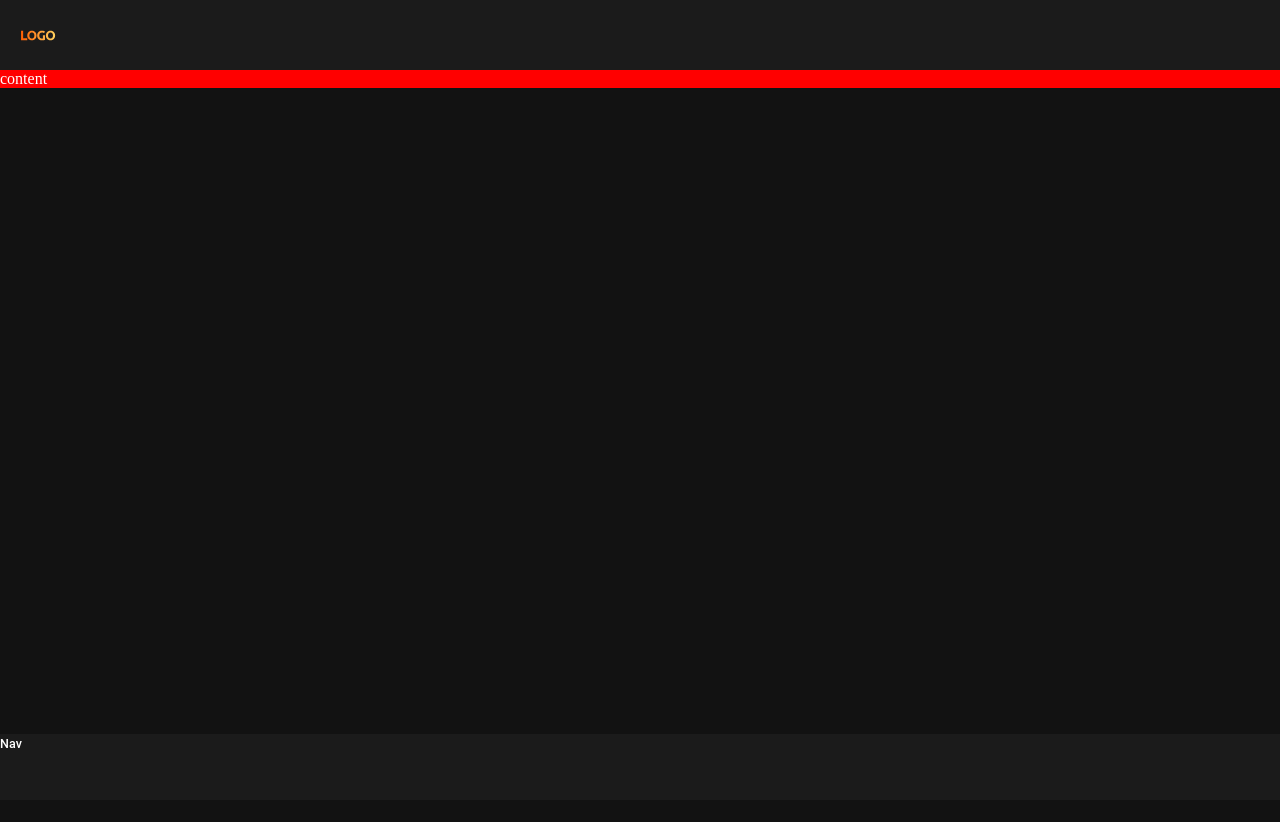
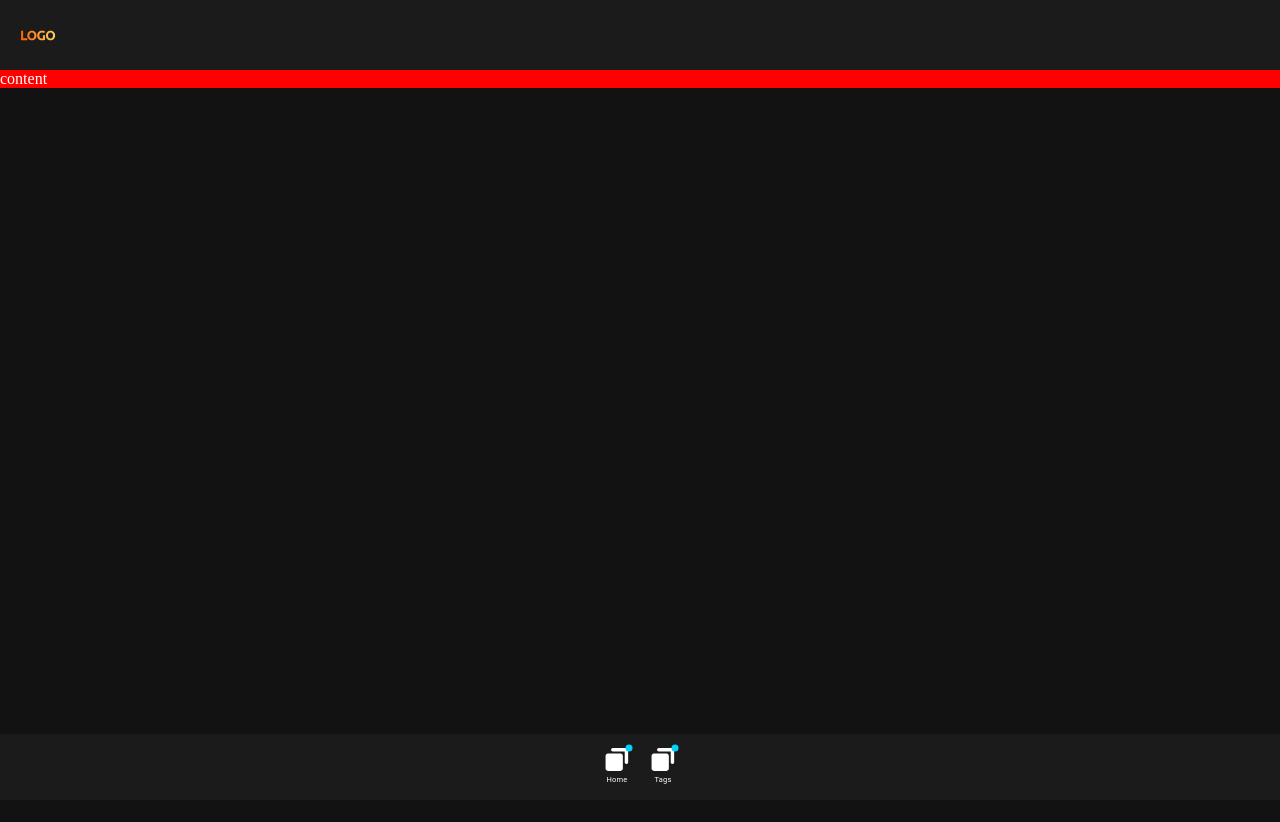
Before and after one commit to ravenwijaya/react-ts, a React app: page / in a window 1280 px wide. Shown: the top 822 px of the page. Built offline with nearby package versions, Linux system fonts and the light colour scheme.

Commit message:
add Icon and Hidden component

```diff
--- a/src/components/Layout/Header/index.tsx
+++ b/src/components/Layout/Header/index.tsx
@@ -1,8 +1,10 @@
-import { HeaderContainer, StyledLogo } from './styled.components'
+import Icon from '../../UI/Icon'
+import { ICON_NAMES } from '../../../constants/core'
+import { HeaderContainer } from './styled.components'
 
 const Header = () => (
   <HeaderContainer>
-    <StyledLogo />
+    <Icon name={ICON_NAMES.LOGO} />
   </HeaderContainer>
 )
 export default Header
--- a/src/components/Layout/Header/styled.components.ts
+++ b/src/components/Layout/Header/styled.components.ts
@@ -1,7 +1,7 @@
+import Box from '@mui/material/Box'
 import styled from 'styled-components'
-import { ReactComponent as Logo } from '../../../assets/svgs/logo.svg'
 
-export const HeaderContainer = styled.div`
+export const HeaderContainer = styled(Box)`
   display: flex;
   align-items: center;
   position: fixed;
@@ -12,8 +12,3 @@ export const HeaderContainer = styled.div`
   height: 70px;
   padding-left: 21px;
 `
-
-export const StyledLogo = styled(Logo)`
-  width: 35px;
-  height: 15px;
-`
--- a/src/components/Layout/Menu/index.tsx
+++ b/src/components/Layout/Menu/index.tsx
@@ -1,26 +1,32 @@
 import { useLocation, useNavigate } from 'react-router-dom'
-import Typography from '@mui/material/Typography'
-import { ROUTES } from '../../../constants/core'
+import Icon from '../../UI/Icon'
+import Hidden from '../../UI/Hidden'
+import { ICON_NAMES, ROUTES } from '../../../constants/core'
 import {
+  ButtonText,
+  HeaderContainer,
   ItemContainer,
   MenuButtonContainer,
   MenuContainer,
+  StyledBadge,
 } from './styled.components'
 
-interface MenuItemProps {
+export interface MenuItemProps {
   text: string
+  icon: string
   isActive: boolean
   onClick: () => void
 }
 
-const MenuItem = ({ text, isActive, onClick }: MenuItemProps) => (
+const MenuItem = ({ text, icon, isActive, onClick }: MenuItemProps) => (
   <MenuButtonContainer
     onClick={!isActive ? onClick : () => {}}
     isActive={isActive}
   >
-    <Typography variant="h6" component="h6" style={{ color: 'white' }}>
-      {text}
-    </Typography>
+    <StyledBadge badgeContent={''}>
+      <Icon name={icon} width={24} height={24} />
+    </StyledBadge>
+    <ButtonText variant="caption">{text}</ButtonText>
   </MenuButtonContainer>
 )
 
@@ -29,11 +35,24 @@ const Menu = () => {
   const navigate = useNavigate()
   return (
     <MenuContainer>
+      <Hidden only={['xsmall', 'small', 'medium', 'large']}>
+        <HeaderContainer>
+          <Icon name={ICON_NAMES.LOGO} />
+        </HeaderContainer>
+      </Hidden>
+
       <ItemContainer>
         <MenuItem
-          text="Nav"
+          text="Home"
           onClick={() => navigate(ROUTES.HOME)}
           isActive={ROUTES.HOME === pathname}
+          icon={ICON_NAMES.UNION}
+        />
+        <MenuItem
+          text="Tags"
+          onClick={() => navigate(ROUTES.HOME)}
+          isActive={ROUTES.HOME === pathname}
+          icon={ICON_NAMES.UNION}
         />
       </ItemContainer>
     </MenuContainer>
--- a/src/components/Layout/Menu/styled.components.ts
+++ b/src/components/Layout/Menu/styled.components.ts
@@ -1,4 +1,7 @@
 import styled from 'styled-components'
+import Box from '@mui/material/Box'
+import Typography from '@mui/material/Typography'
+import Badge from '@mui/material/Badge'
 import media from '../../../utils/media'
 
 interface MenuButtonContainerProps {
@@ -6,7 +9,7 @@ interface MenuButtonContainerProps {
   onClick: () => void
 }
 
-export const MenuContainer = styled.div`
+export const MenuContainer = styled(Box)`
   display: flex;
   position: fixed;
   bottom: 0px;
@@ -21,12 +24,46 @@ export const MenuContainer = styled.div`
   `}
 `
 
-export const ItemContainer = styled.div`
+export const HeaderContainer = styled(Box)`
+  display: flex;
+  align-items: center;
+  justify-content: center;
+  width: 100%;
+  height: 88px;
+`
+
+export const ItemContainer = styled(Box)`
+  display: flex;
+  align-items: center;
+  justify-content: center;
+  width: 100%;
+  gap: 22px;
+  ${media.xlarge`
+  flex-direction:column;
+  `}
+`
+
+export const MenuButtonContainer = styled(Box)<MenuButtonContainerProps>`
   display: flex;
   flex-direction: column;
+  align-items: center;
+  justify-content: center;
+  gap: 1.96px;
 `
 
-export const MenuButtonContainer = styled.div<MenuButtonContainerProps>`
-  display: flex;
-  flex-direction: column;
+export const ButtonText = styled(Typography)`
+  font-family: Ubuntu;
+  font-size: 12px;
+  font-weight: ${(props) => props.theme.fontWeight.regular};
+  color: ${(props) => props.theme.customColors.white1};
+  line-height: 18px;
+  letter-spacing: 0.4000000059604645px;
 `
+export const StyledBadge = styled(Badge)`
+  .MuiBadge-badge {
+    min-width: 7px;
+    height: 7px;
+    padding: 0;
+    background-color: ${(props) => props.theme.customColors.blue1};
+  }
+`
--- a/src/components/Layout/index.tsx
+++ b/src/components/Layout/index.tsx
@@ -1,5 +1,5 @@
 import { ReactElement } from 'react'
-import { Hidden } from '../UI/Hidden'
+import Hidden from '../UI/Hidden'
 import Menu from './Menu'
 import { FlexContainer, MainContainer } from './styled.components'
 import Header from './Header'
--- a/src/components/Layout/styled.components.ts
+++ b/src/components/Layout/styled.components.ts
@@ -1,14 +1,15 @@
 import styled from 'styled-components'
+import Box from '@mui/material/Box'
 import media from '../../utils/media'
 
-export const MainContainer = styled.div`
+export const MainContainer = styled(Box)`
   display: flex;
   flex: 1;
   flex-direction: row;
   background-color: ${(props) => props.theme.customColors.black1};
 `
 
-export const FlexContainer = styled.div`
+export const FlexContainer = styled(Box)`
   display: flex;
   flex: 1;
   max-width: 100%;
--- a/src/components/UI/Hidden.ts
+++ b/src/components/UI/Hidden.tsx
@@ -13,7 +13,9 @@ const sets: Sets = {
   medium: `(min-width:${DEVICE_SIZES.medium}px) and (max-width:${
     DEVICE_SIZES.large - 1
   }px)`,
-  large: `(min-width:${DEVICE_SIZES.large}px)`,
+  large: `(min-width:${DEVICE_SIZES.large}px) and (max-width:${
+    DEVICE_SIZES.xlarge - 1
+  }px)`,
   xlarge: `(min-width:${DEVICE_SIZES.xlarge}px)`,
 }
 
--- /dev/null
+++ b/src/components/UI/Icon.tsx
@@ -0,0 +1,32 @@
+import styled from 'styled-components'
+import Box from '@mui/material/Box'
+import { ICON_NAMES } from '../../constants/core'
+import { ReactComponent as Logo } from '../../assets/svgs/logo.svg'
+import { ReactComponent as Union } from '../../assets/svgs/union.svg'
+
+const ICONS = {
+  [ICON_NAMES.LOGO]: Logo,
+  [ICON_NAMES.UNION]: Union,
+}
+
+type IconValue = (typeof ICON_NAMES)[keyof typeof ICON_NAMES]
+
+interface IconProps {
+  name: IconValue
+  width?: number
+  height?: number
+}
+
+const StyledIcon = styled(Box)<IconProps>`
+  svg {
+    width: ${({ width }) => width}px;
+    height: ${({ height }) => height}px;
+  }
+`
+
+const Icon = ({ name, width = 35, height = 15 }: IconProps) => {
+  const Component = ICONS[name]
+  return <StyledIcon as={Component} width={width} height={height} />
+}
+
+export default Icon
--- a/src/constants/core.ts
+++ b/src/constants/core.ts
@@ -2,6 +2,7 @@ export const ROUTES = {
   HOME: '/',
   TAGS: '/tags',
 }
-export const RESOURCE_NAMES = {
-  // ...
+export const ICON_NAMES = {
+  LOGO: 'logo',
+  UNION: 'union',
 }
--- a/src/theme/theme.ts
+++ b/src/theme/theme.ts
@@ -20,6 +20,7 @@ const theme = createTheme({
     white1: '#FFFFFF',
     red1: '#B02121',
     grey1: '#1B1B1B',
+    blue1: '#00D1FF',
   },
   fontWeight: {
     regular: 400,
```
Also changed, not shown: src/assets/svgs/union.svg.
